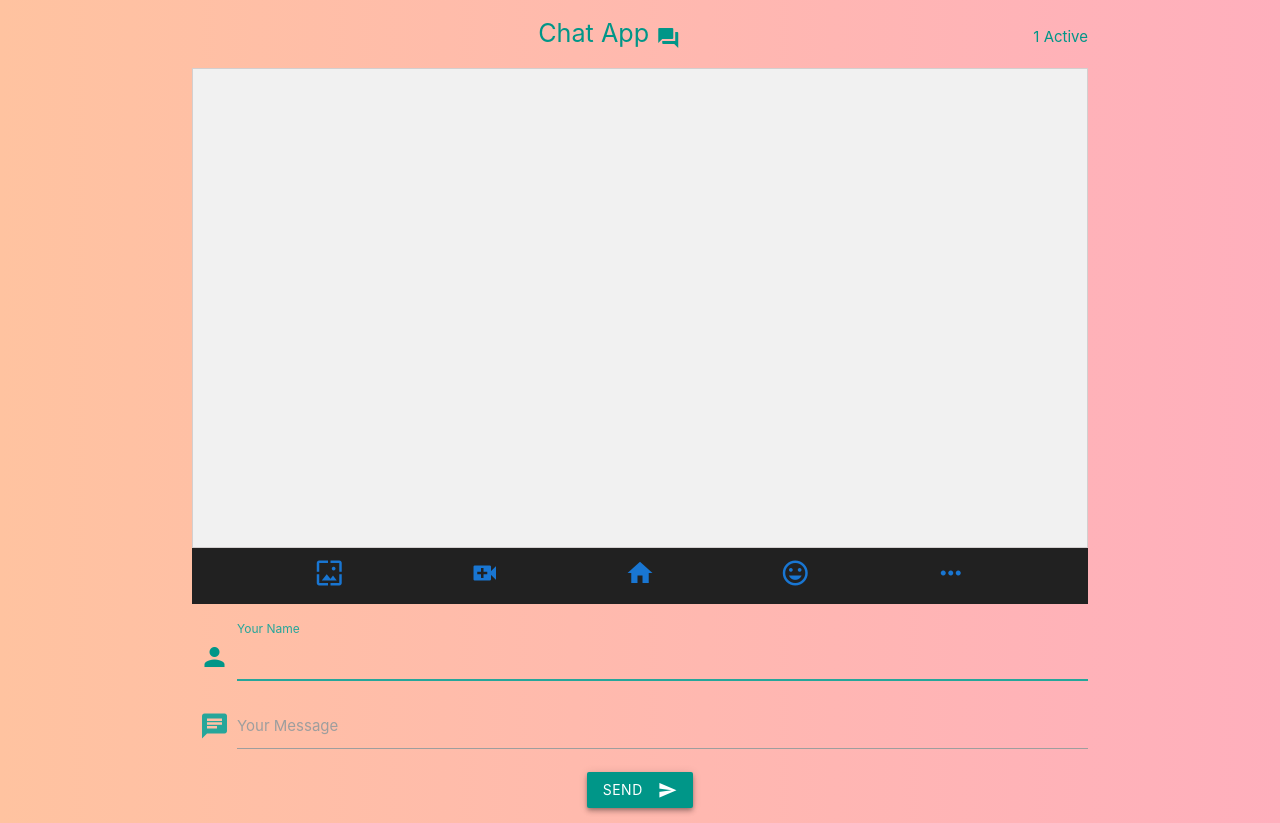
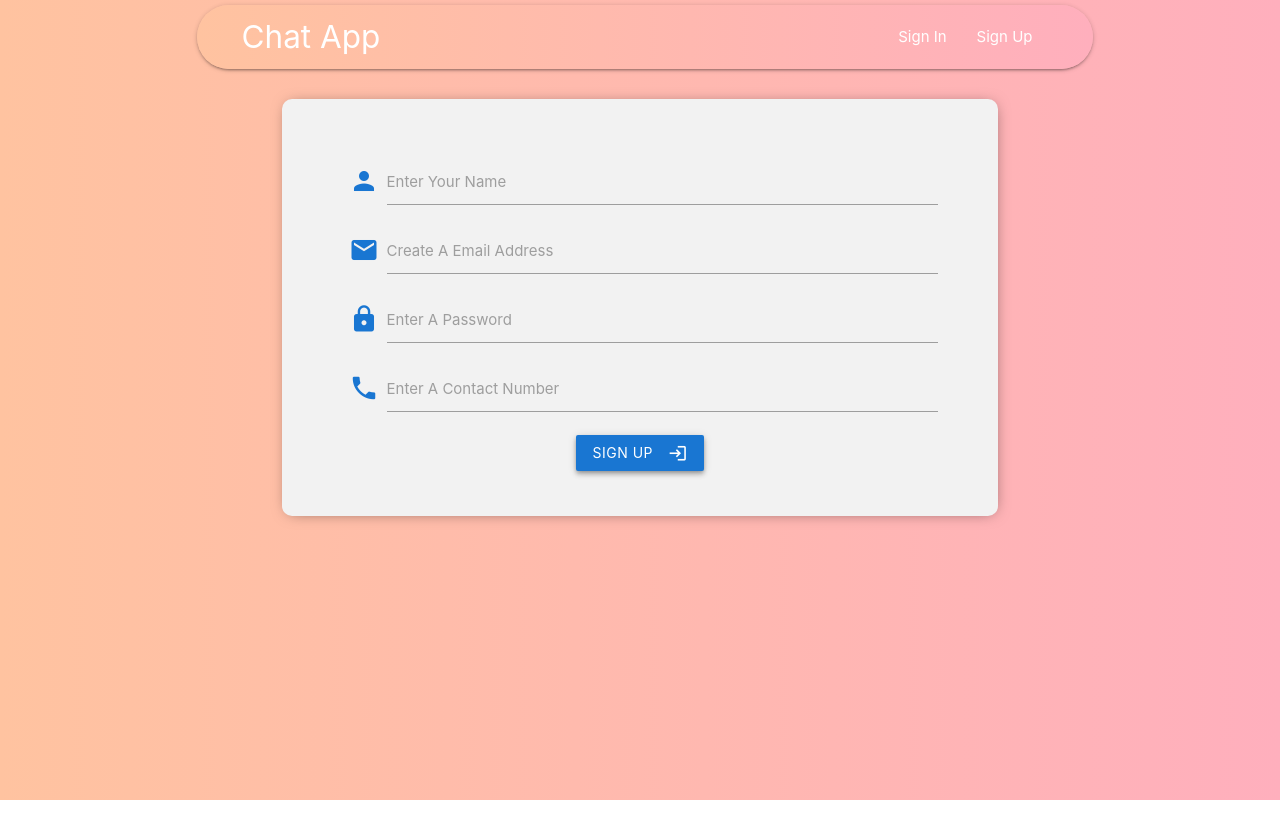
Before and after one commit to vivek-30/Message-O, a React app: page / in a window 1280 px wide. After the commit the page ends 800 px from the top, so only its background shows below. Built offline with nearby package versions, Linux system fonts and the light colour scheme.

Commit message:
handled all new routes on client side

```diff
--- a/src/App.js
+++ b/src/App.js
@@ -3,14 +3,36 @@ import Banner from './components/Banner'
 import Form from './components/Form'
 import Toolbar from './components/Toolbar'
 import ChatWindow from './components/majorComponents/ChatWindow'
+import { BrowserRouter as Router, Link, Route, Switch } from 'react-router-dom'
+import SignUp from './components/authentication/SignUp'
+import NavBar from './components/authentication/NavBar'
+import SignIn from './components/authentication/SignIn'
 
 const App = () => {
   return (
     <div className="container" id="chat-app">
-      <Banner />
-      <ChatWindow />
-      <Toolbar />
-      <Form />
+
+      <Router>
+      <NavBar />
+        <Switch>
+          <Route exact path="/">
+            <SignUp />
+          </Route>
+            <Route path="/SignUp">
+              <SignUp />
+            </Route>
+            <Route path="/SignIn">
+              <SignIn />
+            <Link to="/chat" className="center">go</Link>
+          </Route>
+          <Route path="/chat">
+            <Banner />
+            <ChatWindow />
+            <Toolbar />
+            <Form />
+          </Route>
+        </Switch>
+      </Router>
     </div>
   )
 }
```
